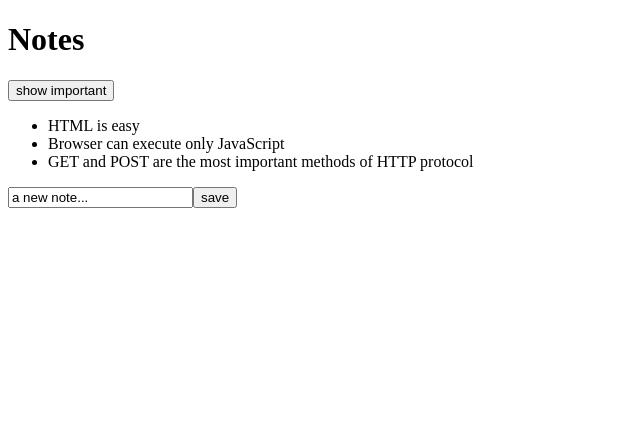
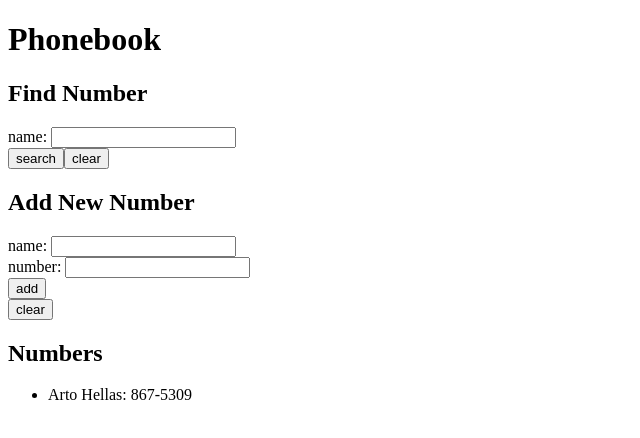
Before and after one commit to kat-kime/full-stack-open, a React (Vite) app in the folder introdemo/: page / in a window 1280 px wide. Shown: the top 438 px of the page, without its empty margins (0-640 px from the left). Built offline with nearby package versions, Linux system fonts and the light colour scheme.

Commit message:
completion of exercies

```diff
--- a/introdemo/src/App.jsx
+++ b/introdemo/src/App.jsx
@@ -1,50 +1,171 @@
 import { useState } from 'react'
-import Note from './components/Note'
+
+const Entry = ({ entry }) => {
+  return (
+    <>
+    <li>{entry.name}: {entry.phone}</li>
+    </>
+  )
+}
+
+const Filter = ({
+  newSearchEntry,
+  handleSearchChange,
+  findEntry,
+  handleClear
+}) => {
+  return (
+    <>
+      <h2>Find Number</h2>
+      <form onSubmit={() => event.preventDefault()}>
+        <div>
+          name: <input value={newSearchEntry} onChange={handleSearchChange} />
+        </div>
+        <div>
+          <button onClick={findEntry}>search</button>
+          <button onClick={handleClear}>clear</button>
+        </div>
+      </form>
+    </>
+  )
+}
+
+const AddForm = ({
+  newName,
+  handleNameChange,
+  newPhone,
+  handlePhoneChange,
+  addNewEntry,
+  handleClear
+}) => {
+  return (
+    <>
+      <h2>Add New Number</h2>
+      <form onSubmit={() => event.preventDefault()}>
+        <div>
+          name: <input value={newName} onChange={handleNameChange} />
+        </div>
+        <div>
+          number: <input value={newPhone} onChange={handlePhoneChange} />
+        </div>
+        <div>
+          <button onClick={addNewEntry}>add</button>
+        </div>
+        <div>
+          <button onClick={handleClear}>clear</button>
+        </div>
+      </form>
+    </>
+  )
+}
+
+const Numbers = ({
+  showAll,
+  filteredPersons,
+  persons
+}) => {
+  return (
+    <>
+      <h2>Numbers</h2>
+      <ul>
+        { showAll
+          ? persons.map( person =>
+            <Entry key={person.id} entry={person} />
+          )
+          : filteredPersons.map(
+            person => <Entry key={person.id} entry={person} />
+          )
+        }
+      </ul>
+    </>
+  )
+}
 
 const App = (props) => {
-  const [notes, setNotes] = useState(props.notes)
-  const [newNote, setNewNote] = useState('a new note...')
+  const [persons, setPersons] = useState([{
+    id: 0,
+    name: 'Arto Hellas',
+    phone: '867-5309'
+  }])
+  const [newName, setNewName] = useState('')
+  const [newPhone, setNewPhone] = useState('')
+  const [newSearchEntry, setNewSearchEntry] = useState('')
+  const [filteredPersons, setFilteredPersons] = useState([])
   const [showAll, setShowAll] = useState(true)
 
-  const notesToShow = showAll
-    ? notes
-    : notes.filter(note => note.important === true)
 
-  const addNote = (event) => {
-    event.preventDefault()
-    const noteObject = {
-      content: newNote,
-      important: Math.random() < 0.5,
-      id: String(notes.length + 1)
-    }
-
-    setNotes(notes.concat(noteObject))
-    setNewNote("")
+  const handleNameChange = (event) => {
+    setNewName(event.target.value)
   }
 
-  const handleNoteChange = (event) => {
-    console.log(event.target.value)
-    setNewNote(event.target.value)
+  const handlePhoneChange = (event) => {
+    setNewPhone(event.target.value)
+  }
+
+  const handleSearchChange = (event) => {
+    setNewSearchEntry(event.target.value)
+  }
+
+  const handleClear = () => {
+    setNewName('')
+    setNewPhone('')
+    setNewSearchEntry('')
+    setShowAll(true)
+  }
+
+  const addNewEntry = () => {
+    if (isNewNamePresent(newName)) {
+      alert(`${newName} is already in the phone book`)
+      setNewName('')
+
+    } else {
+      const newEntry = {
+        id: persons.length,
+        name: newName,
+        phone: newPhone
+      }
+
+      setPersons(persons.concat(newEntry))
+      setNewName('')
+      setNewPhone('')
+    }
+  }
+
+  const findEntry = (event) => {
+    event.preventDefault()
+    setFilteredPersons(persons.filter(
+      person => person.name.toLowerCase().startsWith(newSearchEntry.toLowerCase())
+    ))
+    setShowAll(false)
+  }
+
+  const isNewNamePresent = (name) => {
+    const found = persons.findIndex( person => person.name === name )
+    return found !== -1
   }
 
   return (
     <>
-      <h1>Notes</h1>
-      <div>
-        <button onClick={() => setShowAll(!showAll)}>
-          show {showAll ? 'important' : 'all'}
-        </button>
-      </div>
-      <ul>
-        {notesToShow.map(note =>
-          <Note key={note.id} text={note.content} />
-        )}
-      </ul>
-      <form onSubmit={addNote}>
-        <input value={newNote} onChange={handleNoteChange} />
-        <button type="submit">save</button>
-      </form>
-
+      <h1>Phonebook</h1>
+      <Filter
+        newSearchEntry={newSearchEntry}
+        handleSearchChange={handleSearchChange}
+        findEntry={findEntry}
+        handleClear={handleClear}
+      />
+      <AddForm
+        newName={newName}
+        handleNameChange={handleNameChange}
+        newPhone={newPhone}
+        handlePhoneChange={handlePhoneChange}
+        addNewEntry={addNewEntry}
+        handleClear={handleClear}
+      />
+      <Numbers
+        showAll={showAll}
+        filteredPersons={filteredPersons}
+        persons={persons}
+      />
     </>
   )
 }
--- a/introdemo/src/components/Note.jsx
+++ /dev/null
@@ -1,7 +0,0 @@
-const Note = ({text, id}) => {
-  return (
-    <li key={id}>{text}</li>
-  )
-}
-
-export default Note
--- a/introdemo/src/main.jsx
+++ b/introdemo/src/main.jsx
@@ -1,22 +1,4 @@
 import ReactDOM from 'react-dom/client'
 import App from './App.jsx'
 
-const notes = [
-  {
-    id: 1,
-    content: 'HTML is easy',
-    important: true
-  },
-  {
-    id: 2,
-    content: 'Browser can execute only JavaScript',
-    important: false
-  },
-  {
-    id: 3,
-    content: 'GET and POST are the most important methods of HTTP protocol',
-    important: true
-  }
-]
-
-ReactDOM.createRoot(document.getElementById('root')).render(<App notes={notes} />)
+ReactDOM.createRoot(document.getElementById('root')).render(<App  />)
```
